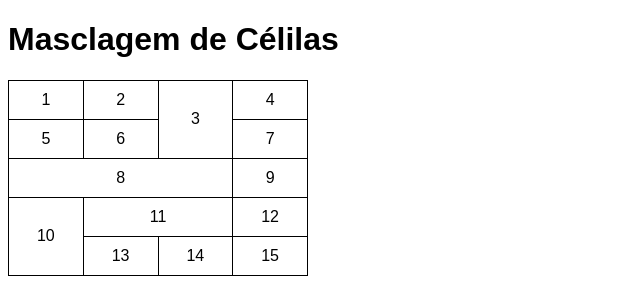
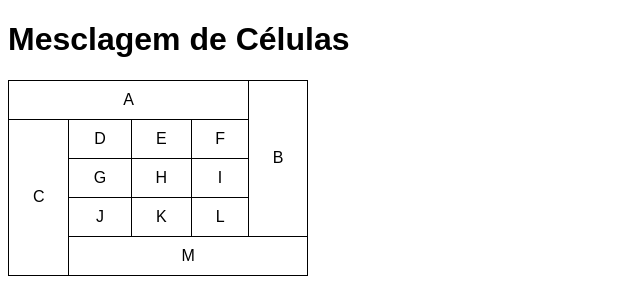
Before and after one commit to GuilhermeSommerLobo/html-css, a plain HTML site: page exercicios/ex023/tabelasex02.html in a window 1280 px wide. Shown: the whole page, without its empty margins (0-640 px from the left). Drawn offline with Linux system fonts and the light colour scheme.

Commit message:
Atualização de ex

```diff
--- a/exercicios/ex023/tabelaex01.html
+++ b/exercicios/ex023/tabelasex02.html
@@ -23,32 +23,30 @@
     </style>
 </head>
 <body>
-    <h1>Masclagem de Célilas</h1>
+    <h1>Mesclagem de Células</h1>
     <table>
         <tr>
-            <td>1</td>
-            <td>2</td>
-            <td rowspan="2">3</td>
-            <td>4</td>
+            <td colspan="4">A</td>
+            <td rowspan="4">B</td>
         </tr>
         <tr>
-            <td>5</td>
-            <td>6</td>
-            <td>7</td>
+            <td rowspan="4">C</td>
+            <td>D</td>
+            <td>E</td>
+            <td>F</td>
         </tr>
         <tr>
-            <td colspan="3">8</td>
-            <td>9</td>
+            <td>G</td>
+            <td>H</td>
+            <td>I</td>
         </tr>
         <tr>
-            <td rowspan="2">10</td>
-            <td colspan="2">11</td>
-            <td>12</td>
+            <td>J</td>
+            <td>K</td>
+            <td>L</td>
         </tr>
         <tr>
-            <td>13</td>
-            <td>14</td>
-            <td>15</td>
+            <td colspan="4">M</td>
         </tr>
     </table>
 
```
Also changed, not shown: exercicios/ex023/tabela003.html (+1 -1 lines).
